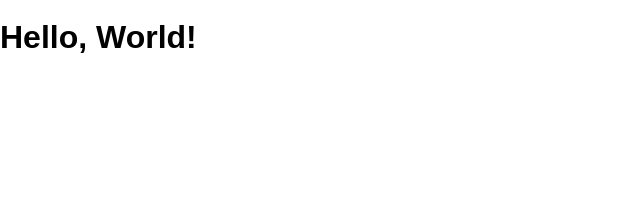
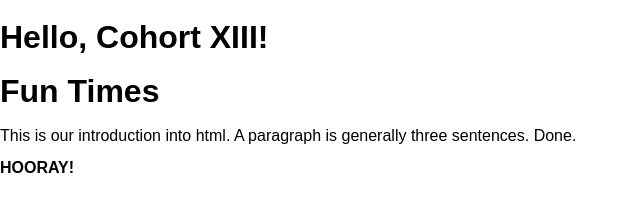
Before and after one commit to PerseusRipple/hello-world-again, a website: page public/index.html in a window 1280 px wide. Shown: the whole page, without its empty margins (0-640 px from the left). Drawn offline with Linux system fonts and the light colour scheme.

Commit message:
Made headers and paragraph

```diff
--- a/public/index.html
+++ b/public/index.html
@@ -8,6 +8,11 @@
     <link rel="stylesheet" href="/screen.css">
   </head>
   <body>
-    <h1 class='hello-world'>Hello, World!</h1>
+    <h1 class='hello-world'>Hello, Cohort XIII!</h1>
+    <h1>Fun Times</h1>
+    <p>This is our introduction into html. A paragraph is
+      generally three sentences. Done.</p>
+      <span><b>HOORAY!</b></span>
+
   </body>
 </html>
```
